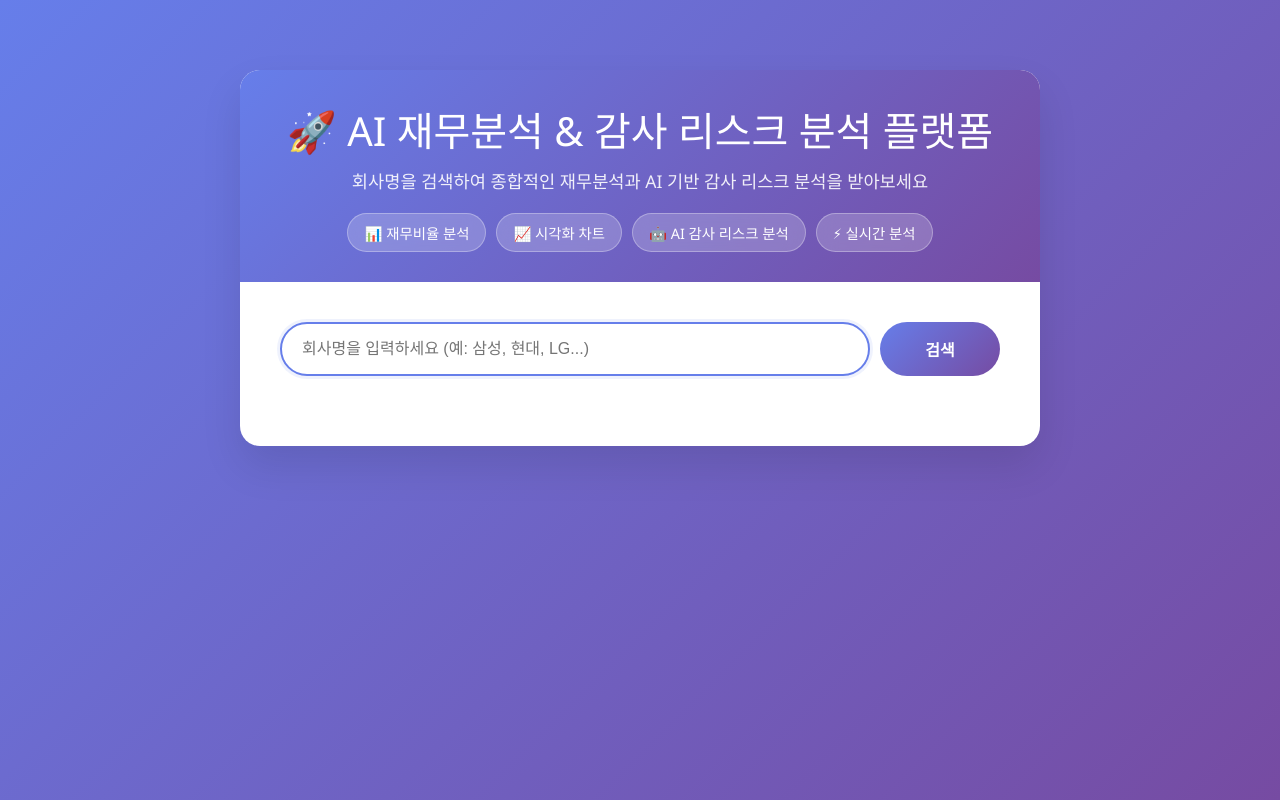
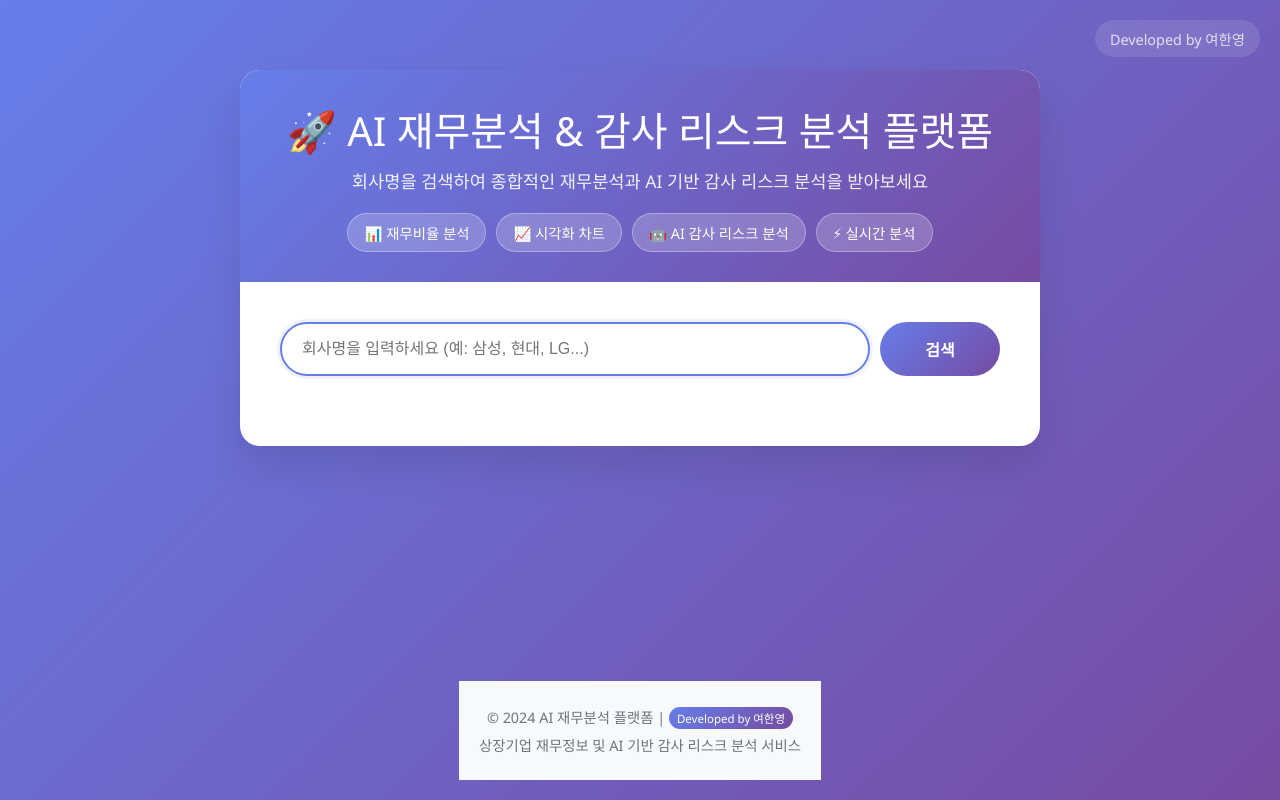
Before and after one commit to Yeo-hy/financial-app, a Flask app: page / in a window 1280 px wide. Run offline with Flask 3, Linux system fonts and the light colour scheme.

Commit message:
Add developer credit to UI - Developed by 여한영

```diff
--- a/templates/index.html
+++ b/templates/index.html
@@ -47,6 +47,41 @@
         .header p {
             opacity: 0.9;
             font-size: 1.1em;
+        }
+
+        .developer-info {
+            position: absolute;
+            top: 20px;
+            right: 20px;
+            background: rgba(255, 255, 255, 0.15);
+            padding: 8px 15px;
+            border-radius: 20px;
+            font-size: 0.9em;
+            opacity: 0.8;
+            backdrop-filter: blur(10px);
+        }
+
+        .footer {
+            text-align: center;
+            padding: 20px;
+            background: #f8f9fa;
+            color: #6c757d;
+            margin-top: auto;
+        }
+
+        .footer p {
+            margin: 5px 0;
+            font-size: 0.9em;
+        }
+
+        .developer-badge {
+            display: inline-block;
+            background: linear-gradient(135deg, #667eea 0%, #764ba2 100%);
+            color: white;
+            padding: 3px 8px;
+            border-radius: 12px;
+            font-size: 0.8em;
+            font-weight: 500;
         }
 
         .feature-highlights {
@@ -269,8 +304,11 @@
 <body>
     <div class="container">
         <div class="header">
-                    <h1>🚀 AI 재무분석 & 감사 리스크 분석 플랫폼</h1>
-        <p>회사명을 검색하여 종합적인 재무분석과 AI 기반 감사 리스크 분석을 받아보세요</p>
+            <div class="developer-info">
+                Developed by 여한영
+            </div>
+            <h1>🚀 AI 재무분석 & 감사 리스크 분석 플랫폼</h1>
+            <p>회사명을 검색하여 종합적인 재무분석과 AI 기반 감사 리스크 분석을 받아보세요</p>
         <div class="feature-highlights">
             <span class="feature-tag">📊 재무비율 분석</span>
             <span class="feature-tag">📈 시각화 차트</span>
@@ -414,5 +452,10 @@
             searchInput.focus();
         });
     </script>
+
+    <div class="footer">
+        <p>© 2024 AI 재무분석 플랫폼 | <span class="developer-badge">Developed by 여한영</span></p>
+        <p>상장기업 재무정보 및 AI 기반 감사 리스크 분석 서비스</p>
+    </div>
 </body>
 </html>
```
Also changed, not shown: templates/financial.html (+15 -0 lines).
